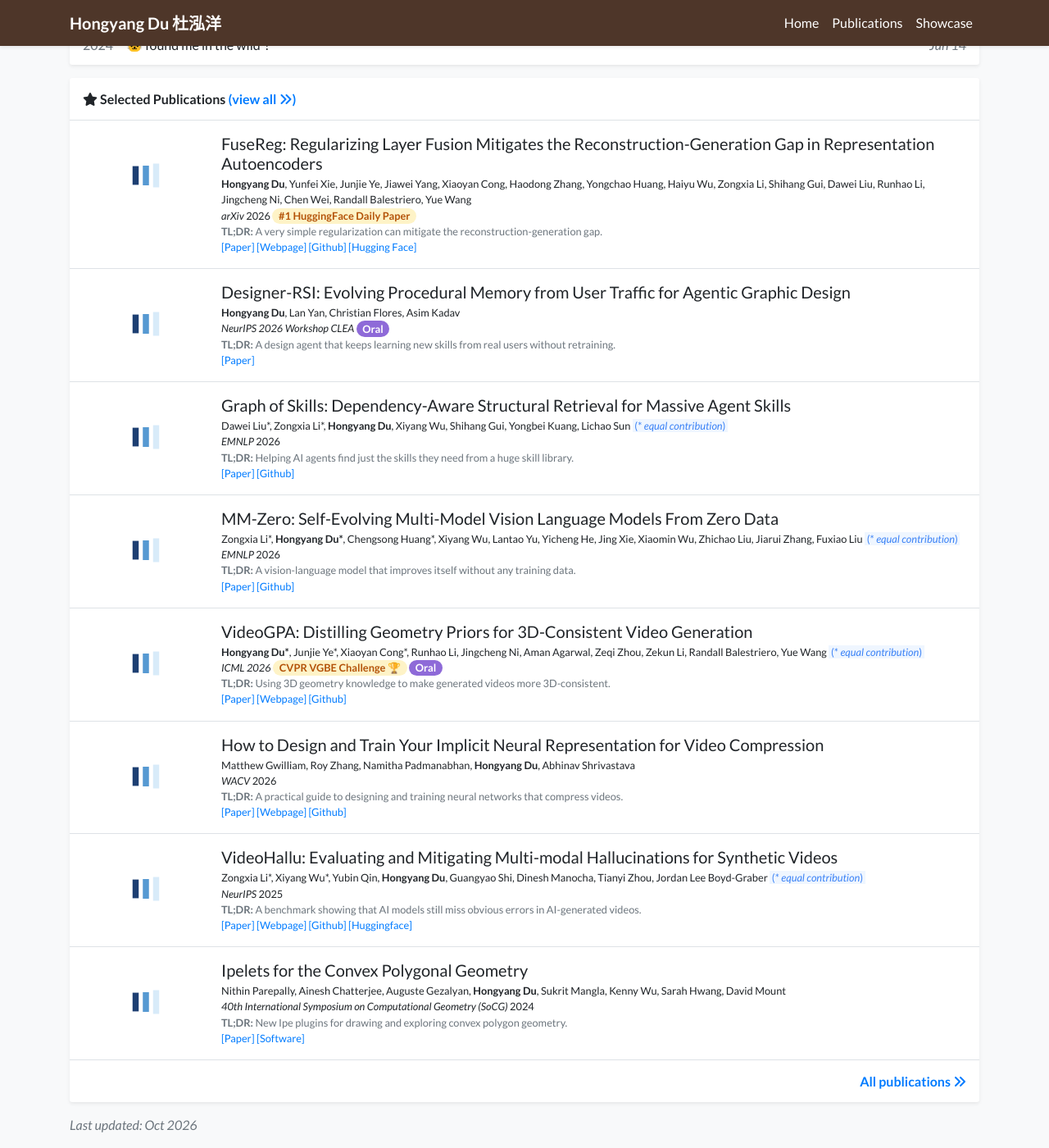
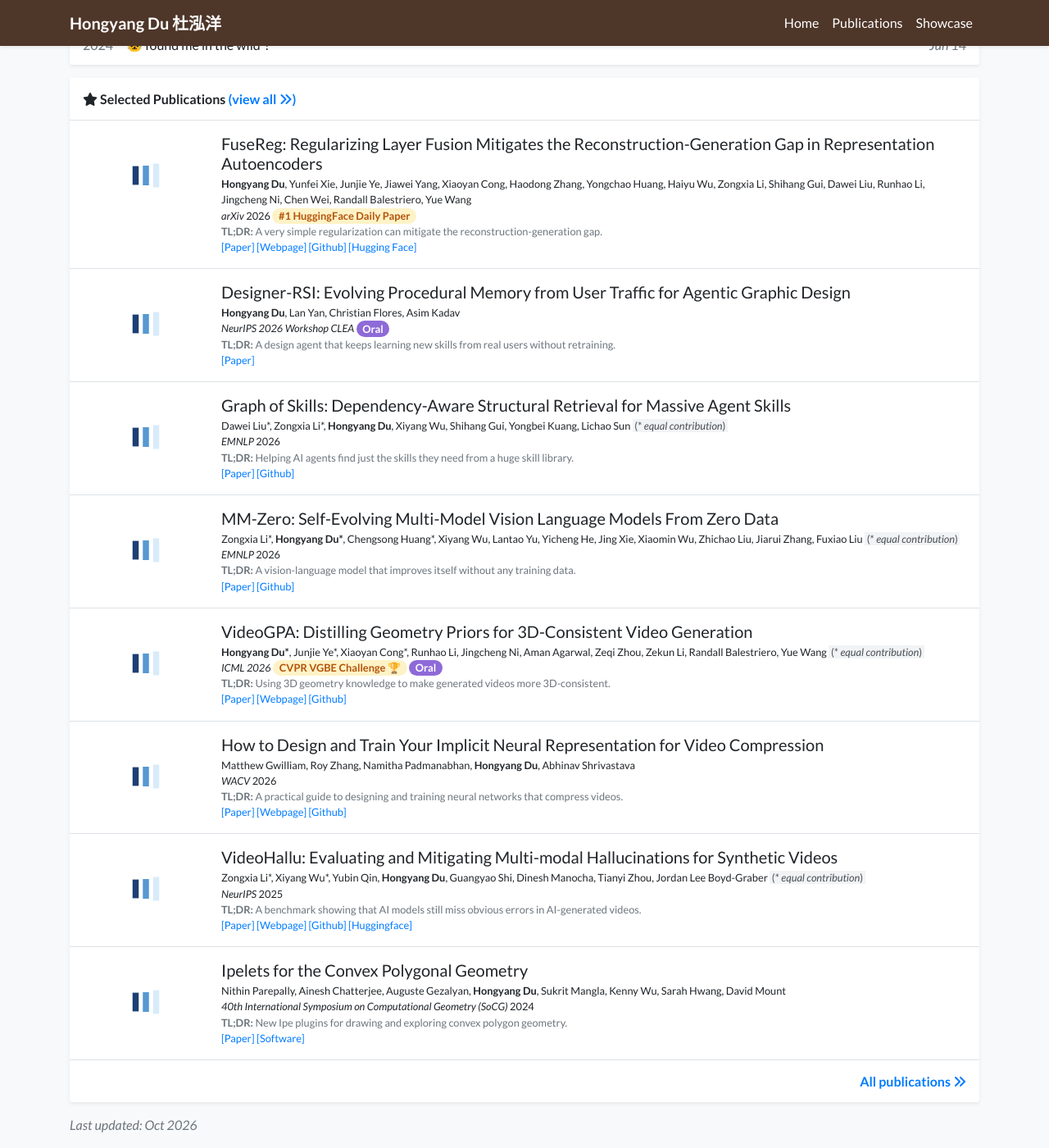
Before and after one commit to Hongyang-Du/Hongyang-Du.github.io, a Jekyll site: the page built from index.html, in a window 1280 px wide and 1400 px high, scrolled down 1197 px. Shown: the whole window at 82% size. Built offline with Jekyll 4.4.1, drawn with Linux system fonts in a browser that asks for light colours; nearby versions of some CDN libraries; some web fonts are replaced; a style sheet for code colours, icons or effects is not loaded.

Commit message:
Update global.css

```diff
--- a/assets/css/global.css
+++ b/assets/css/global.css
@@ -163,7 +163,7 @@ video.w-100 {
   }
 
 .author-note {
-    background-color: #eff6ff;
-    color: #3b82f6;
+    background-color: #f1f3f5;
+    color: #495057;
     padding: 0 0.2em;
 }
```
